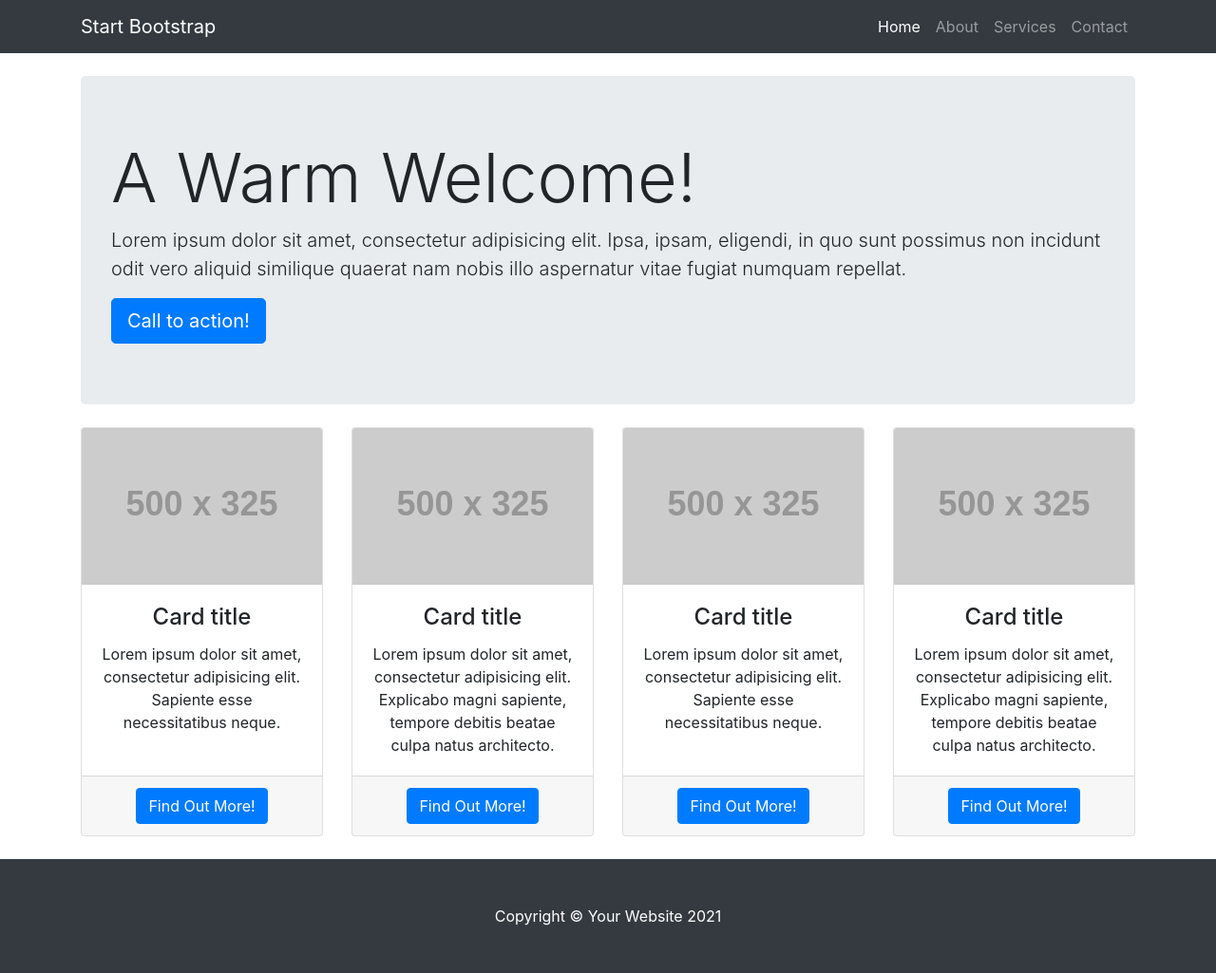
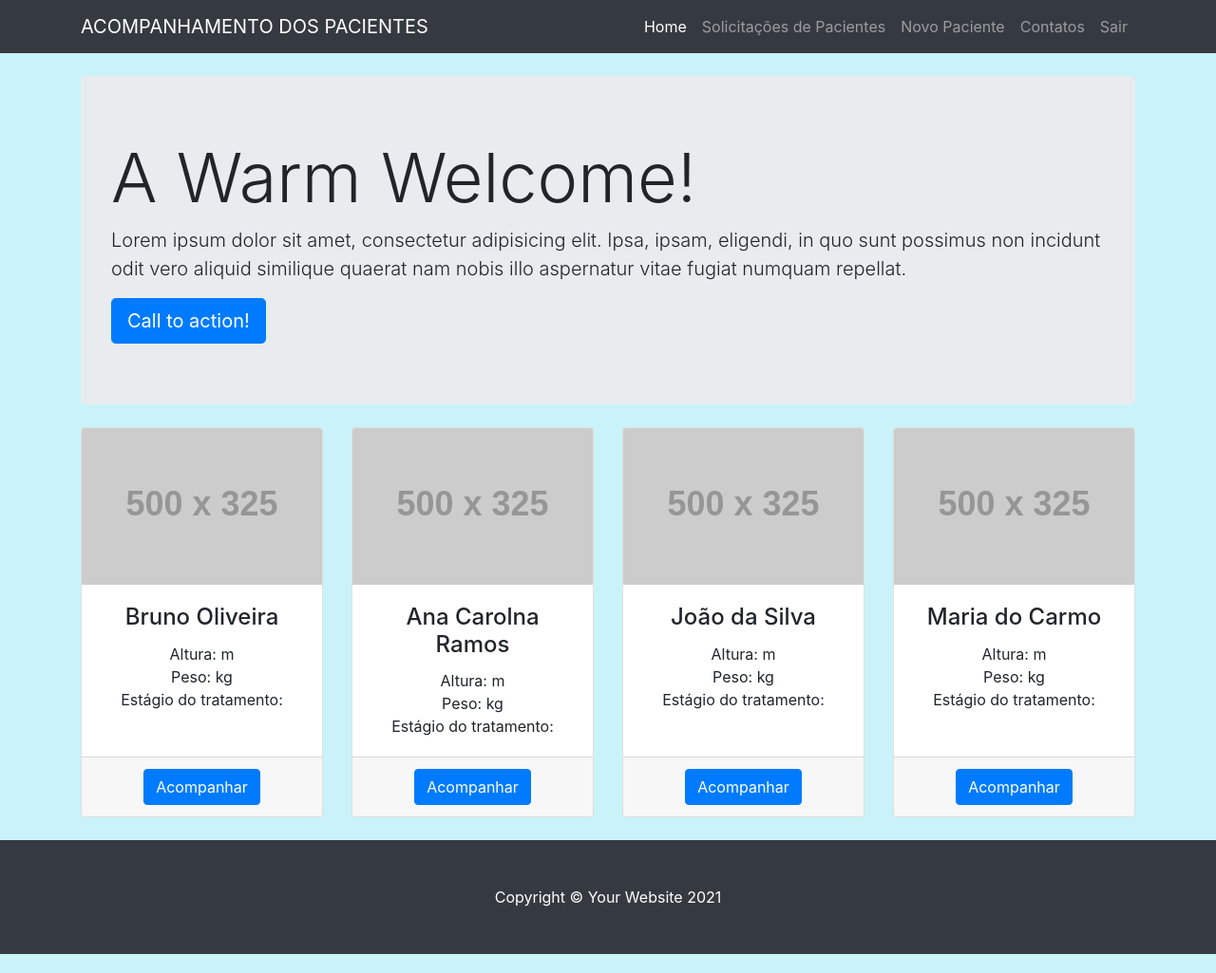
Before and after one commit to Robson70x7/AppNutry, a plain HTML site: page pages/index.html in a window 1280 px wide. Shown: the whole page at 95% size. Drawn offline with nearby package versions, Linux system fonts and the light colour scheme; placeholder pictures from the web are drawn by us.

Commit message:
Atualização da pag da nutri

```diff
--- a/pages/index.html
+++ b/pages/index.html
@@ -15,19 +15,15 @@
         <!-- Navigation-->
         <nav class="navbar navbar-expand-lg navbar-dark bg-dark">
             <div class="container">
-                <a class="navbar-brand" href="#!">Start Bootstrap</a>
+                <a class="navbar-brand" href="#!">ACOMPANHAMENTO DOS PACIENTES</a>
                 <button class="navbar-toggler" type="button" data-toggle="collapse" data-target="#navbarResponsive" aria-controls="navbarResponsive" aria-expanded="false" aria-label="Toggle navigation"><span class="navbar-toggler-icon"></span></button>
                 <div class="collapse navbar-collapse" id="navbarResponsive">
                     <ul class="navbar-nav ml-auto">
-                        <li class="nav-item active">
-                            <a class="nav-link" href="#!">
-                                Home
-                                <span class="sr-only">(current)</span>
-                            </a>
-                        </li>
-                        <li class="nav-item"><a class="nav-link" href="#!">About</a></li>
-                        <li class="nav-item"><a class="nav-link" href="#!">Services</a></li>
-                        <li class="nav-item"><a class="nav-link" href="#!">Contact</a></li>
+                        <li class="nav-item active"><a class="nav-link" href="#!">Home<span class="sr-only">(current)</span></a></li>
+                        <li class="nav-item"><a class="nav-link" href="#!">Solicitações de Pacientes</a></li>
+                        <li class="nav-item"><a class="nav-link" href="#!">Novo Paciente</a></li>
+                        <li class="nav-item"><a class="nav-link" href="#!">Contatos</a></li>
+                        <li class="nav-item"><a class="nav-link" href="#!">Sair</a></li>
                     </ul>
                 </div>
             </div>
@@ -46,40 +42,40 @@
                     <div class="card h-100">
                         <img class="card-img-top" src="https://via.placeholder.com/500x325" alt="..." />
                         <div class="card-body">
-                            <h4 class="card-title">Card title</h4>
-                            <p class="card-text">Lorem ipsum dolor sit amet, consectetur adipisicing elit. Sapiente esse necessitatibus neque.</p>
+                            <h4 class="card-title">Bruno Oliveira</h4>
+                            <p class="card-text">Altura: m <br>Peso: kg <br> Estágio do tratamento:<br> </p>
                         </div>
-                        <div class="card-footer"><a class="btn btn-primary" href="#!">Find Out More!</a></div>
+                        <div class="card-footer"><a class="btn btn-primary" href="#!">Acompanhar</a></div>
                     </div>
                 </div>
                 <div class="col-lg-3 col-md-6 mb-4">
                     <div class="card h-100">
                         <img class="card-img-top" src="https://via.placeholder.com/500x325" alt="..." />
                         <div class="card-body">
-                            <h4 class="card-title">Card title</h4>
-                            <p class="card-text">Lorem ipsum dolor sit amet, consectetur adipisicing elit. Explicabo magni sapiente, tempore debitis beatae culpa natus architecto.</p>
+                            <h4 class="card-title">Ana Carolna Ramos</h4>
+                            <p class="card-text">Altura: m <br>Peso: kg <br> Estágio do tratamento:<br> </p>
                         </div>
-                        <div class="card-footer"><a class="btn btn-primary" href="#!">Find Out More!</a></div>
+                        <div class="card-footer"><a class="btn btn-primary" href="#!">Acompanhar</a></div>
                     </div>
                 </div>
                 <div class="col-lg-3 col-md-6 mb-4">
                     <div class="card h-100">
                         <img class="card-img-top" src="https://via.placeholder.com/500x325" alt="..." />
                         <div class="card-body">
-                            <h4 class="card-title">Card title</h4>
-                            <p class="card-text">Lorem ipsum dolor sit amet, consectetur adipisicing elit. Sapiente esse necessitatibus neque.</p>
+                            <h4 class="card-title">João da Silva</h4>
+                            <p class="card-text">Altura: m <br>Peso: kg <br> Estágio do tratamento:<br></p>
                         </div>
-                        <div class="card-footer"><a class="btn btn-primary" href="#!">Find Out More!</a></div>
+                        <div class="card-footer"><a class="btn btn-primary" href="#!">Acompanhar</a></div>
                     </div>
                 </div>
                 <div class="col-lg-3 col-md-6 mb-4">
                     <div class="card h-100">
                         <img class="card-img-top" src="https://via.placeholder.com/500x325" alt="..." />
                         <div class="card-body">
-                            <h4 class="card-title">Card title</h4>
-                            <p class="card-text">Lorem ipsum dolor sit amet, consectetur adipisicing elit. Explicabo magni sapiente, tempore debitis beatae culpa natus architecto.</p>
+                            <h4 class="card-title">Maria do Carmo</h4>
+                            <p class="card-text">Altura:  m <br>Peso:  kg <br> Estágio do tratamento:<br></p>
                         </div>
-                        <div class="card-footer"><a class="btn btn-primary" href="#!">Find Out More!</a></div>
+                        <div class="card-footer"><a class="btn btn-primary" href="#!">Acompanhar</a></div>
                     </div>
                 </div>
             </div>
```
Also changed, not shown: css/styles.css.
